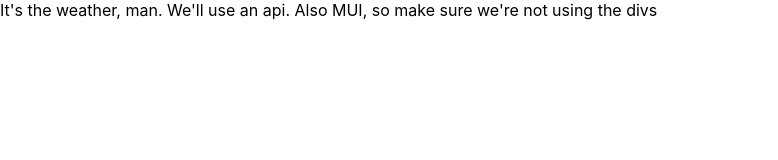
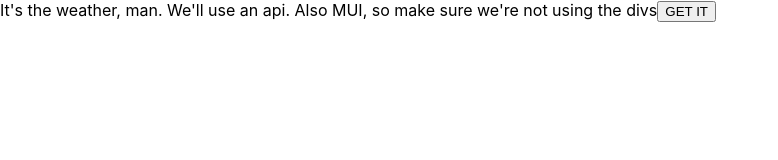
Before and after one commit to zheckert/weather, a React (Create React App) app: page / in a window 1280 px wide. Shown: the top 160 px of the page, without its empty margins (0-778 px from the left). Built offline with nearby package versions, Linux system fonts and the light colour scheme.

Commit message:
Put a call in there. added dotenv to keep api key safe. call doesnt work, need to fix.

```diff
--- a/package.json
+++ b/package.json
@@ -8,6 +8,8 @@
     "@testing-library/jest-dom": "^5.11.9",
     "@testing-library/react": "^11.2.5",
     "@testing-library/user-event": "^12.8.3",
+    "axios": "^0.21.1",
+    "dotenv": "^8.2.0",
     "react": "^17.0.1",
     "react-dom": "^17.0.1",
     "react-scripts": "4.0.3",
--- a/src/App.js
+++ b/src/App.js
@@ -1,11 +1,24 @@
+import axios from "axios"
 import React from "react"
+require('dotenv').config()
 
 //https://material-ui.com/getting-started/installation/
+
+//https://www.weatherapi.com/docs/
+
+const getWeather = () => {
+    axios.get("http://api.weatherapi.com/", {key: process.env.APIKEY})
+    .then((response) => {
+        console.log(response.data)
+    })
+    .catch((error => console.log(error)))
+}
 
 export const App = () => {
     return(
         <div>
             It's the weather, man. We'll use an api. Also MUI, so make sure we're not using the divs
+            <button onClick={()=> getWeather()}>GET IT</button>
         </div>
 
     )
```
Also changed, not shown: 2 other files (tests, documents, lock files or other folders).
